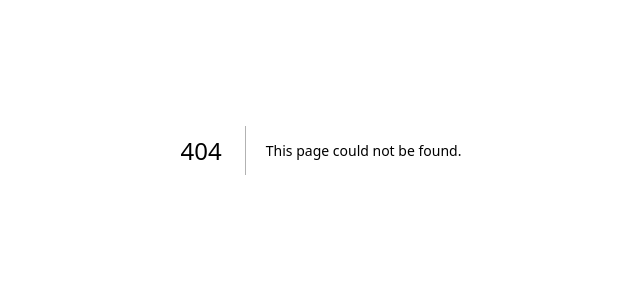
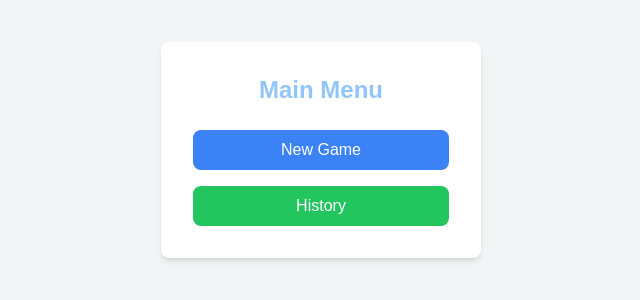
Before and after one commit to JanJus7/webProtocolsProject, a Next.js app: page /menu in a window 1280 px wide. Before the commit this address had no page. Shown: the part 250-550 px from the top of the page, without its empty margins (319-959 px from the left). Built offline with nearby package versions, Linux system fonts and the light colour scheme.

Commit message:
created a simple menu

```diff
--- /dev/null
+++ b/app/menu/page.js
@@ -0,0 +1,21 @@
+import Link from 'next/link';
+
+export default function Menu() {
+  return (
+    <div className="flex items-center justify-center min-h-screen bg-gray-100">
+      <div className="bg-white p-8 rounded-lg shadow-md w-80 text-center">
+        <h1 className="text-2xl font-bold mb-6 text-blue-300">Main Menu</h1>
+        <Link href="/game/new">
+          <button className="w-full bg-blue-500 text-white py-2 rounded-lg hover:bg-blue-600 mb-4">
+            New Game
+          </button>
+        </Link>
+        <Link href="/game/history">
+          <button className="w-full bg-green-500 text-white py-2 rounded-lg hover:bg-green-600">
+            History
+          </button>
+        </Link>
+      </div>
+    </div>
+  );
+}
```
